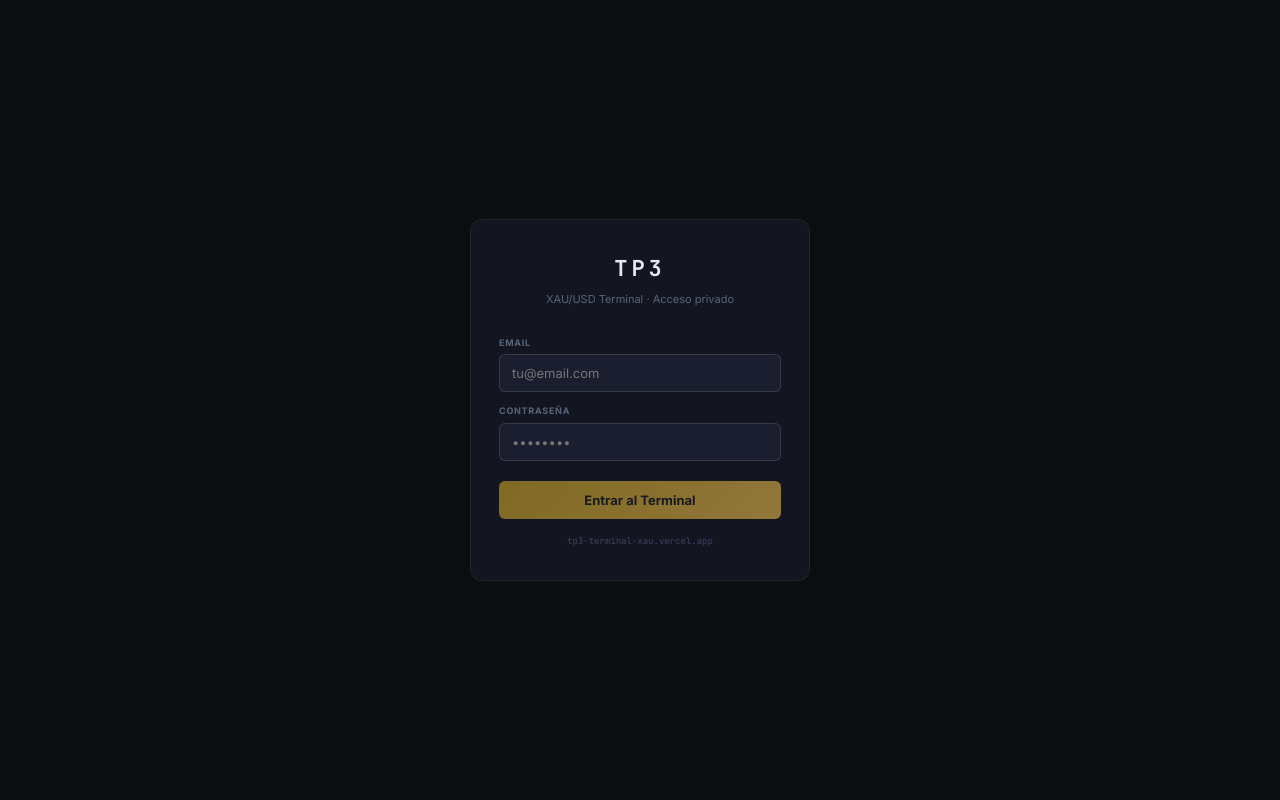
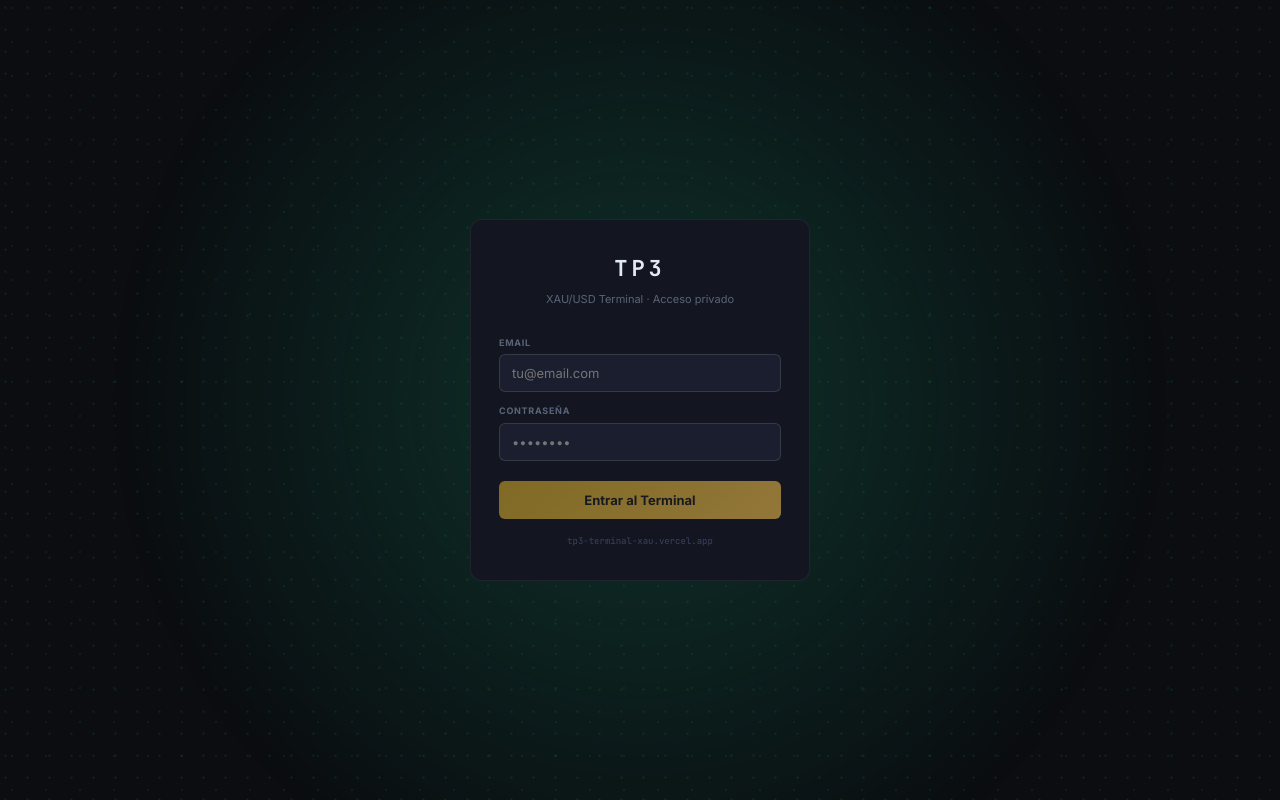
Before and after one commit to 6punto29/tp3-terminal-xau, a Next.js app: page /login in a window 1280 px wide. Built offline with nearby package versions, Linux system fonts and the light colour scheme; no server answers.

Commit message:
Update page.tsx

```diff
--- a/app/login/page.tsx
+++ b/app/login/page.tsx
@@ -5,6 +5,60 @@ import { supabaseBrowser } from "@/lib/db/supabase-client";
 
 const MONO = "'JetBrains Mono','Fira Code',monospace";
 const SANS = "'Inter',-apple-system,sans-serif";
+
+// ── FONDO ANIMADO DE PUNTOS TEAL (08/06/26) ─────────────────────────────────
+// Variante B (Teal #1D9E75) elegida sobre verde puro tras revisión de
+// literatura de psicología del trading (Denise Shull, AMarkets, Bookmap).
+// Razones:
+//   · Verde puro activa "luz verde de actuar" → FOMO subliminal.
+//   · Teal está entre verde (asociación "ganancia") y azul (calma + decisión).
+//   · #1D9E75 coincide con T.up del proyecto → coherencia visual.
+// Patrón "mueve y pausa" inspirado en Gemini: keyframes con plateaus a 35-50%
+// y 80-100% para que el ojo descanse entre movimientos.
+// Implementación: 2 capas radial-gradient + halo teal + 3 animaciones CSS.
+// Sin librerías nuevas, sin canvas, sin JS — todo en GPU compositor.
+const BG_STYLES = `
+@keyframes tp3WaveA {
+  0%        { transform: translate(0, 0); }
+  20%       { transform: translate(-14px, -8px); }
+  35%, 50%  { transform: translate(0, -16px); }
+  65%       { transform: translate(14px, -8px); }
+  80%, 100% { transform: translate(0, 0); }
+}
+@keyframes tp3WaveB {
+  0%        { transform: translate(0, 0); }
+  20%       { transform: translate(10px, 6px); }
+  35%, 50%  { transform: translate(0, 12px); }
+  65%       { transform: translate(-10px, 6px); }
+  80%, 100% { transform: translate(0, 0); }
+}
+@keyframes tp3HaloBreathe {
+  0%, 100% { opacity: 0.85; transform: scale(1); }
+  50%      { opacity: 1;    transform: scale(1.05); }
+}
+.tp3-halo {
+  position: absolute; inset: 0; pointer-events: none;
+  background-image: radial-gradient(circle at center,
+    rgba(29, 158, 117, 0.28) 0%, rgba(29, 158, 117, 0) 68%);
+  animation: tp3HaloBreathe 12s ease-in-out infinite;
+}
+.tp3-dots-a {
+  position: absolute; inset: -60px; pointer-events: none;
+  background-image: radial-gradient(circle, rgba(29, 158, 117, 0.18) 1px, transparent 1.5px);
+  background-size: 22px 22px;
+  animation: tp3WaveA 22s ease-in-out infinite;
+}
+.tp3-dots-b {
+  position: absolute; inset: -60px; pointer-events: none;
+  background-image: radial-gradient(circle, rgba(29, 158, 117, 0.12) 1px, transparent 1.5px);
+  background-size: 34px 34px;
+  background-position: 11px 11px;
+  animation: tp3WaveB 28s ease-in-out infinite;
+}
+@media (prefers-reduced-motion: reduce) {
+  .tp3-halo, .tp3-dots-a, .tp3-dots-b { animation: none; }
+}
+`;
 
 export default function LoginPage() {
   const router = useRouter();
@@ -41,9 +95,15 @@ export default function LoginPage() {
 
   return (
     <div style={{ background:"#0B0D11", minHeight:"100dvh", display:"flex",
-      alignItems:"center", justifyContent:"center", fontFamily:SANS }}>
+      alignItems:"center", justifyContent:"center", fontFamily:SANS,
+      position:"relative", overflow:"hidden" }}>
+      <style>{BG_STYLES}</style>
+      <div className="tp3-halo"   aria-hidden="true" />
+      <div className="tp3-dots-a" aria-hidden="true" />
+      <div className="tp3-dots-b" aria-hidden="true" />
       <div style={{ width:340, background:"#131620", borderRadius:12,
-        border:"1px solid rgba(255,255,255,0.06)", padding:"32px 28px" }}>
+        border:"1px solid rgba(255,255,255,0.06)", padding:"32px 28px",
+        position:"relative", zIndex:1 }}>
         <div style={{ textAlign:"center", marginBottom:28 }}>
           <div style={{ fontFamily:MONO, fontSize:22, fontWeight:700,
             letterSpacing:4, color:"#E2E8F4", marginBottom:6 }}>TP3</div>
```
